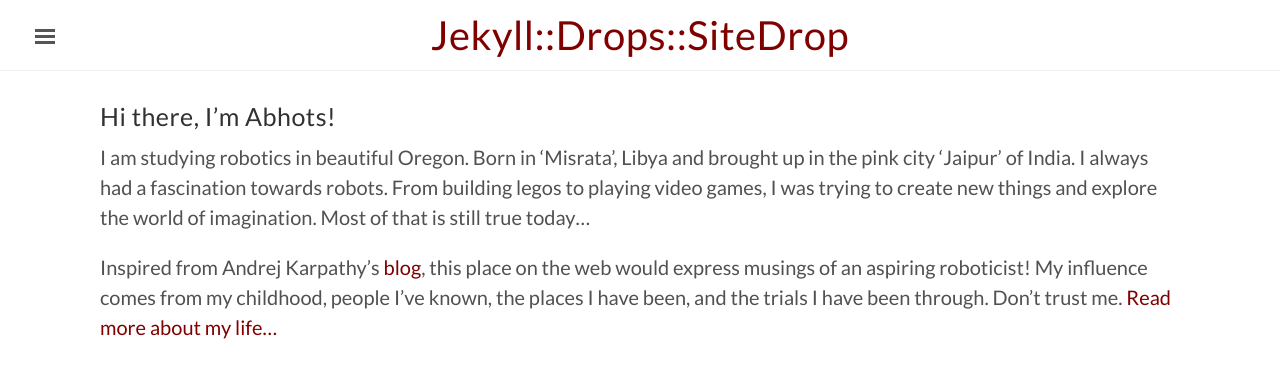
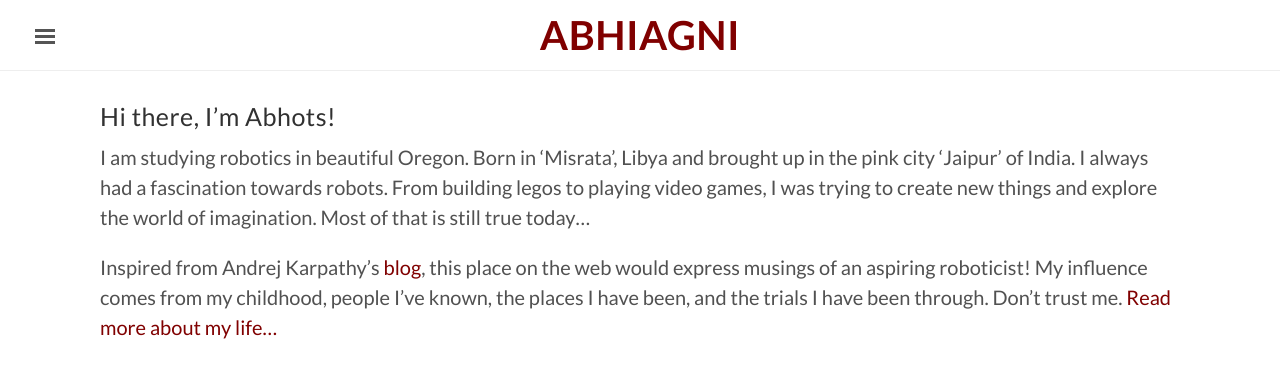
Before and after one commit to abhiagni11/abhiagni11.github.io, a Jekyll site: the page built from about.md, in a window 1280 px wide. Shown: the top 378 px of the page. Built offline with Jekyll 4.4.1, drawn with Linux system fonts in a browser that asks for light colours.

Commit message:
testing title

```diff
--- a/_config.yml
+++ b/_config.yml
@@ -2,7 +2,7 @@
 permalink:           pretty
 
 # Setup
-title:               smile@fire
+title:               smilingfire
 tagline:             ''
 description:         ''
 url:                 https://abhiagni11.github.io/
--- a/_includes/head.html
+++ b/_includes/head.html
@@ -8,9 +8,9 @@
 
   <title>
     {% if page.title == "Home" %}
-      <strong>ABHIAGNI</strong>
+      {{ site.title }}
     {% else %}
-      <strong>{{ page.title }}</strong>
+      {{ page.title }}
     {% endif %}
   </title>
 
--- a/_layouts/default.html
+++ b/_layouts/default.html
@@ -14,7 +14,7 @@
       <div class="masthead">
         <div class="container">
           <h1 class="masthead-title">
-            <a href="{{ site.baseurl }}/" title="Home">{{ <site class="title"></site> }}</a>
+            <a href="{{ site.baseurl }}/" title="Home"><strong>ABHIAGNI</strong></a>
             <small>{{ site.tagline }}</small>
           </h1>
         </div>
```
